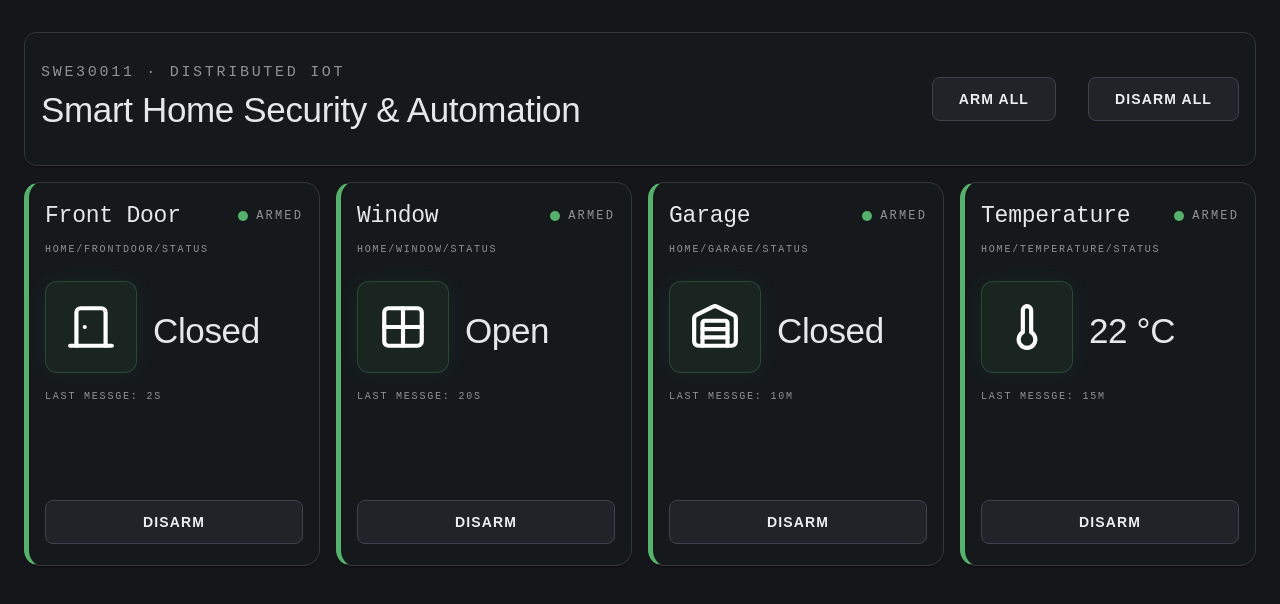
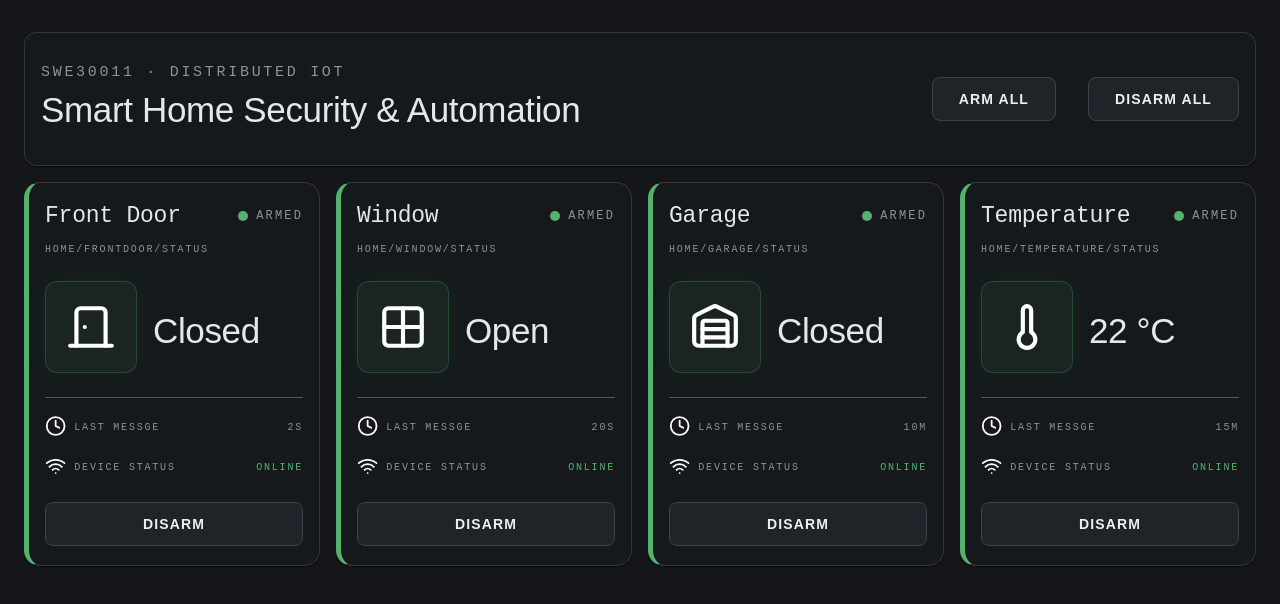
Before and after one commit to Nico-Gerber/Smart-Security-Dashboard, a React (Vite) app: page / in a window 1280 px wide. Shown: the top 604 px of the page. Built offline with nearby package versions, Linux system fonts and the light colour scheme.

Commit message:
Last message and device status update

```diff
--- a/src/App.jsx
+++ b/src/App.jsx
@@ -1,7 +1,7 @@
-import { Button, Box, Typography, Card, Container } from '@mui/material'
+import { Button, Box, Typography, Card, Container, Divider } from '@mui/material'
 import { useState } from 'react'
 
-import { DoorClosed, Warehouse, Thermometer, Grid2X2 } from 'lucide-react'
+import { DoorClosed, Warehouse, Thermometer, Grid2X2, Clock, Wifi } from 'lucide-react'
 
 function App() {
 
@@ -22,6 +22,16 @@ function App() {
       backgroundColor: "oklch(0.32 0.015 250)",
       boxShadow: "none"
     },
+  }
+
+
+  const smallGray = {
+    fontFamily: '"IBM Plex Mono", monospace',
+    fontWeight: 400,
+    letterSpacing: "0.18em",
+    textTransform: "uppercase",
+    color: "oklch(0.66 0.01 250)",
+    mt: 0.3
   }
 
 
@@ -348,7 +358,7 @@ function App() {
                     sx={{
                       fontFamily: '"IBM Plex Sans", sans-serif',
                       fontSize: 35,
-                      fontWeight: 500,
+                      fontWeight: 400,
                       letterSpacing: "-0.01em",
                       color: "oklch(0.93 0.005 250)",
                       mt: 4,
@@ -362,25 +372,66 @@ function App() {
 
 
 
-
-                {/* Last Message */}
-                <Typography
-                  sx={{
-                    fontFamily: '"IBM Plex Mono", monospace',
-                    fontSize: 10,
-                    fontWeight: 400,
-                    letterSpacing: "0.18em",
-                    textTransform: "uppercase",
-                    color: "oklch(0.66 0.01 250)",
-                    mt: 1
-                  }}
-                >
-                  Last Messge: {panel.lastmsg}
-                </Typography>
+                <Divider sx={{ background: '#636363ff', mt: 2, mb: 2 }}></Divider>
 
 
 
-                <Box sx={{ mt: 12, display: 'flex', justifyContent: 'center' }}>
+                <Box sx={{ display: 'flex', alignItems: 'center', gap: 1 }}>
+
+                  <Clock color='white'></Clock>
+
+
+
+                  <Box sx={{ display: 'flex', flexDirection: 'row', justifyContent: 'space-between', width: '100%' }}>
+                    {/* Last Message */}
+                    <Typography
+                      sx={{ ...smallGray, fontSize: 10 }}
+                    >
+                      Last Messge
+                    </Typography>
+
+
+                    <Typography
+                      sx={{ ...smallGray, fontSize: 10 }}
+                    >
+                      {panel.lastmsg}
+                    </Typography>
+
+
+
+                  </Box>
+
+
+                </Box>
+
+                <Box sx={{ display: 'flex', alignItems: 'center', gap: 1, mt: 2 }}>
+
+                  <Wifi color='white'></Wifi>
+
+                  <Box sx={{ display: 'flex', flexDirection: 'row', justifyContent: 'space-between', width: '100%' }}>
+                    {/* Last Message */}
+                    <Typography
+                      sx={{ ...smallGray, fontSize: 10 }}
+                    >
+                      Device Status
+                    </Typography>
+
+
+                    <Typography
+                      sx={{ ...smallGray, fontSize: 10, color: "#56b16d" }}
+                    >
+                      Online
+                    </Typography>
+
+
+
+                  </Box>
+
+
+
+                </Box>
+
+                <Box sx={{ mt: 3, display: 'flex', justifyContent: 'center' }}>
 
                   {/* ARM / DISARM BUTTON */}
                   <Button
```
